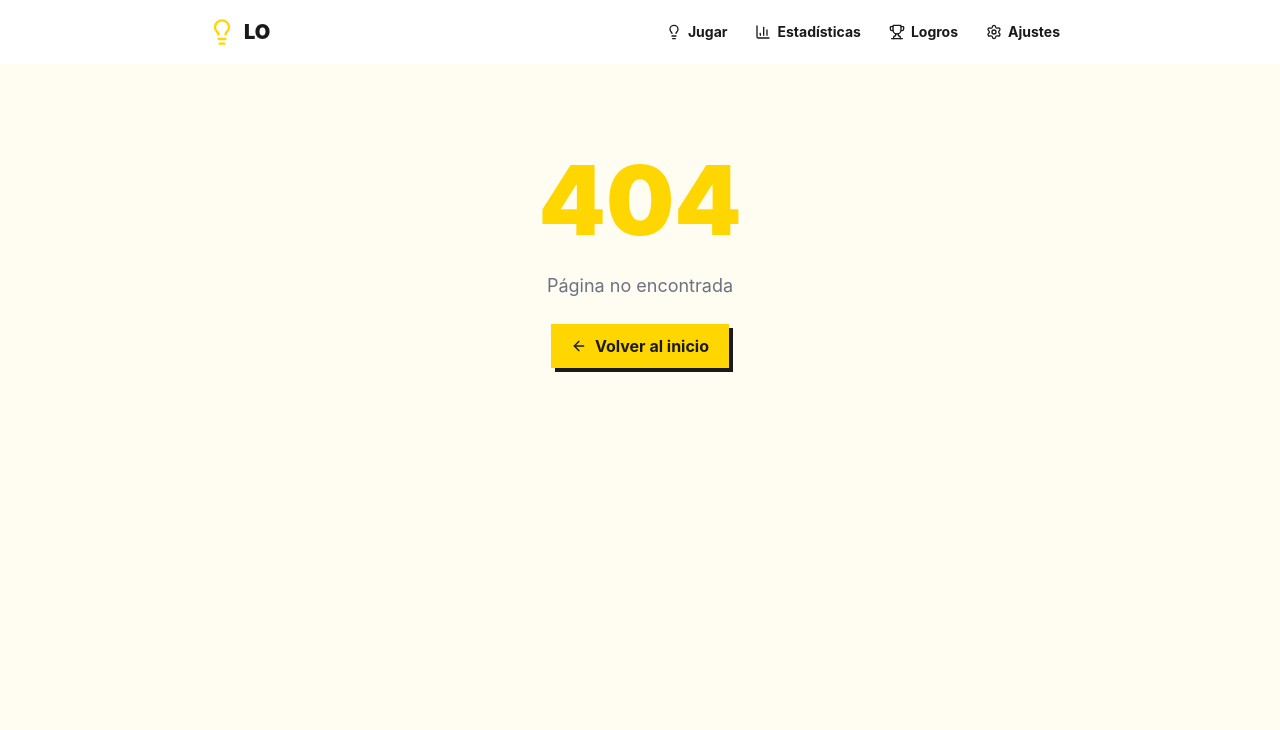
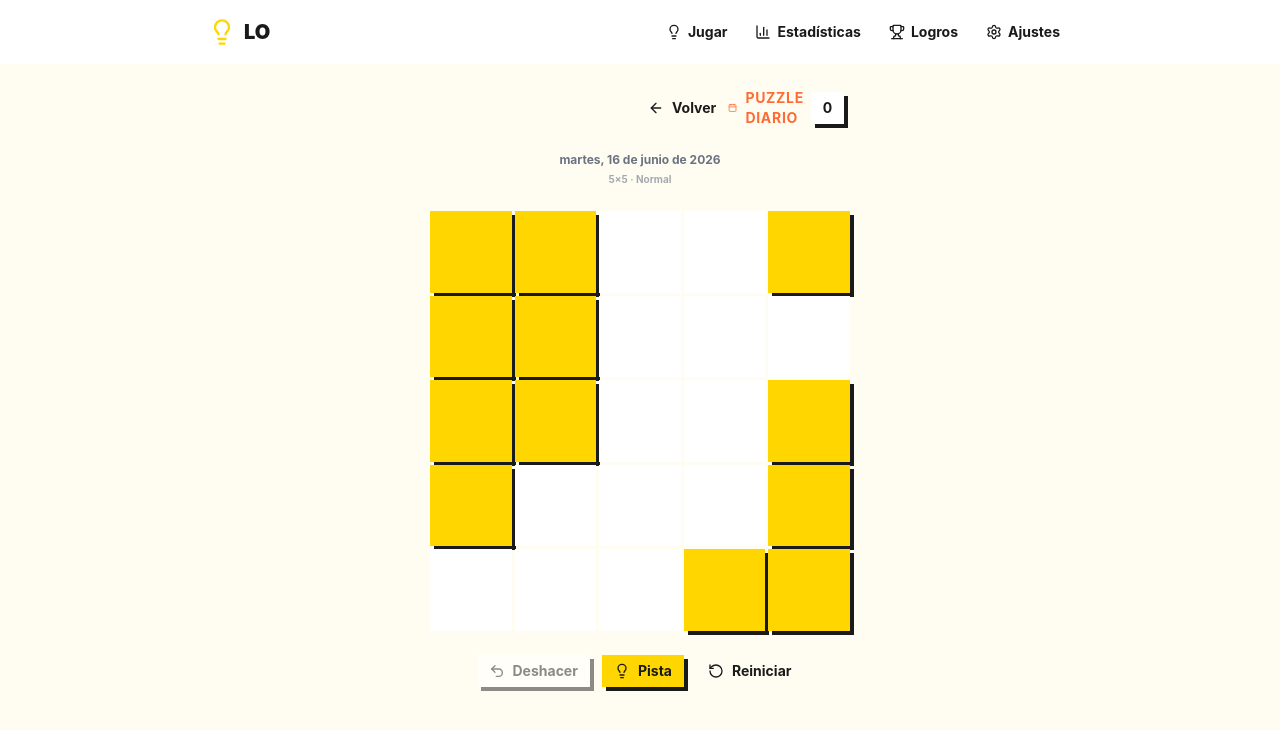
Before and after one commit to NachoLedesma33/LightsOut-Game, a React (Vite) app: page /daily in a window 1280 px wide. Before the commit this address had no page. Shown: the top 730 px of the page. Built offline with nearby package versions, Linux system fonts and the light colour scheme.

Commit message:
Fase 11: sistema de puzzle diario - seed deterministica por fecha UTC (YYYYMMDD), store persistente con streak diario, ruta /daily, modo daily en Home, 2 logros diarios, tracking gamesByMode en estadisticas

```diff
--- a/src/App.tsx
+++ b/src/App.tsx
@@ -18,6 +18,7 @@ export default function App() {
               <Route element={<RootLayout />}>
                 <Route path="/" element={<Home />} />
                 <Route path="/game/:size" element={<Game />} />
+                <Route path="/daily" element={<Game />} />
                 <Route path="/statistics" element={<Statistics />} />
                 <Route path="/achievements" element={<Achievements />} />
                 <Route path="/settings" element={<Settings />} />
--- a/src/core/achievements.ts
+++ b/src/core/achievements.ts
@@ -1,4 +1,5 @@
 import type { StatisticsState, GameRecord } from '../stores/statisticsStore'
+import { useDailyStore } from '../stores/dailyStore'
 
 export interface AchievementDef {
   id: string
@@ -186,4 +187,18 @@ export const ACHIEVEMENTS: AchievementDef[] = [
     icon: '🔦',
     condition: (_stats, game) => game !== undefined && game.hintsUsed >= 4,
   },
+  {
+    id: 'primer_diario',
+    title: 'Ritual diario',
+    description: 'Completa tu primer Puzzle Diario',
+    icon: '📅',
+    condition: (stats) => (stats.gamesByMode['daily'] ?? 0) > 0,
+  },
+  {
+    id: 'racha_diaria_7',
+    title: 'Racha semanal',
+    description: 'Completa 7 Puzzles Diarios consecutivos',
+    icon: '📆',
+    condition: () => useDailyStore.getState().currentStreak >= 7 || useDailyStore.getState().bestStreak >= 7,
+  },
 ]
--- a/src/core/constants.ts
+++ b/src/core/constants.ts
@@ -54,7 +54,6 @@ export const GAME_MODES: ModeInfo[] = [
     title: 'Puzzle Diario',
     description: 'Un nuevo desafío cada día.',
     icon: 'Calendar',
-    comingSoon: true,
   },
   {
     id: 'challenge',
--- /dev/null
+++ b/src/core/dailyPuzzle.ts
@@ -0,0 +1,23 @@
+import type { DifficultyTier } from './types'
+
+export const DAILY_SIZE = 5
+export const DAILY_DIFFICULTY: DifficultyTier = 'medium'
+
+export function getDailyDateKey(): string {
+  const d = new Date()
+  return `${d.getUTCFullYear()}-${String(d.getUTCMonth() + 1).padStart(2, '0')}-${String(d.getUTCDate()).padStart(2, '0')}`
+}
+
+export function getDailySeed(): number {
+  const d = new Date()
+  return d.getUTCFullYear() * 10000 + (d.getUTCMonth() + 1) * 100 + d.getUTCDate()
+}
+
+export function formatDailyDate(): string {
+  const d = new Date()
+  return d.toLocaleDateString('es-ES', { weekday: 'long', day: 'numeric', month: 'long', year: 'numeric' })
+}
+
+export function isSameDay(dateA: string, dateB: string): boolean {
+  return dateA === dateB
+}
--- a/src/pages/Achievements.tsx
+++ b/src/pages/Achievements.tsx
@@ -1,4 +1,5 @@
 import { useMemo } from 'react'
+import { motion } from 'framer-motion'
 import { Trophy, Check, Lock } from 'lucide-react'
 import { PageTransition } from '../components/layout'
 import { ACHIEVEMENTS } from '../core/achievements'
@@ -6,6 +7,7 @@ import type { AchievementDef } from '../core/achievements'
 import { useAchievementStore } from '../stores/achievementStore'
 import { useStatisticsStore } from '../stores/statisticsStore'
 import type { StatisticsState } from '../stores/statisticsStore'
+import { useReducedMotion } from '../hooks/useReducedMotion'
 
 const CATEGORIES: { name: string; ids: string[] }[] = [
   { name: 'Progresión', ids: ['primera_victoria', 'diez_victorias', 'veinticinco_victorias', 'cincuenta_victorias', 'cien_victorias'] },
@@ -14,7 +16,20 @@ const CATEGORIES: { name: string; ids: string[] }[] = [
   { name: 'Tamaños', ids: ['mini_3', 'estandar_5', 'grande_7', 'experto_10', 'todos_tamanos'] },
   { name: 'Dificultades', ids: ['facil', 'normal', 'dificil', 'experto_dif', 'todas_dificultades'] },
   { name: 'Pistas', ids: ['primera_pista', 'coleccionista'] },
+  { name: 'Diario', ids: ['primer_diario', 'racha_diaria_7'] },
 ]
+
+const sectionVariants = {
+  hidden: {},
+  visible: {
+    transition: { staggerChildren: 0.06, delayChildren: 0.05 },
+  },
+}
+
+const cardVariants = {
+  hidden: { opacity: 0, y: 16 },
+  visible: { opacity: 1, y: 0 },
+}
 
 function getProgress(a: AchievementDef, stats: StatisticsState): string | null {
   switch (a.id) {
@@ -60,7 +75,8 @@ function AchievementCard({ def, unlocked, date, stats }: { def: AchievementDef;
   const progress = !unlocked ? getProgress(def, stats) : null
 
   return (
-    <div
+    <motion.div
+      variants={cardVariants}
       className={`flex items-center gap-3 p-3 bg-[var(--color-surface)] border-[var(--border-width)] border-[var(--color-border)] ${!unlocked ? 'opacity-50' : ''}`}
     >
       <div
@@ -81,7 +97,7 @@ function AchievementCard({ def, unlocked, date, stats }: { def: AchievementDef;
         )}
       </div>
       {unlocked && <Check size={16} className="shrink-0 text-[var(--color-success)]" />}
-    </div>
+    </motion.div>
   )
 }
 
@@ -91,6 +107,7 @@ export function Achievements() {
   const unlockedCount = Object.keys(unlocked).length
   const total = ACHIEVEMENTS.length
   const pct = Math.round((unlockedCount / total) * 100)
+  const reduced = useReducedMotion()
 
   const defMap = useMemo(() => {
     const m: Record<string, AchievementDef> = {}
@@ -126,7 +143,12 @@ export function Achievements() {
             if (catDefs.length === 0) return null
             const catUnlocked = catDefs.filter((d) => unlocked[d.id]).length
             return (
-              <section key={cat.name}>
+              <motion.section
+                key={cat.name}
+                variants={!reduced ? sectionVariants : undefined}
+                initial={!reduced ? 'hidden' : undefined}
+                animate={!reduced ? 'visible' : undefined}
+              >
                 <h2 className="text-xs font-black mb-2 text-[var(--color-text)] uppercase tracking-wider flex items-center gap-2">
                   <span>{cat.name}</span>
                   <span className="text-[var(--color-text-muted)]">({catUnlocked}/{catDefs.length})</span>
@@ -142,7 +164,7 @@ export function Achievements() {
                     />
                   ))}
                 </div>
-              </section>
+              </motion.section>
             )
           })}
         </div>
--- a/src/pages/Game.tsx
+++ b/src/pages/Game.tsx
@@ -1,7 +1,8 @@
-import { useParams, useNavigate, useSearchParams } from 'react-router-dom'
-import { useEffect, useMemo } from 'react'
+import { useParams, useNavigate, useSearchParams, useLocation } from 'react-router-dom'
+import { useEffect, useMemo, useState } from 'react'
 import { motion, AnimatePresence } from 'framer-motion'
-import { ArrowLeft, RotateCcw, Lightbulb, Undo2, Sparkles } from 'lucide-react'
+import Confetti from 'react-confetti'
+import { ArrowLeft, RotateCcw, Lightbulb, Undo2, Sparkles, Calendar } from 'lucide-react'
 import { Button } from '../components/ui'
 import { PageTransition } from '../components/layout'
 import { useGameStore } from '../stores/gameStore'
@@ -10,6 +11,9 @@ import { getDifficultyLabel } from '../core/difficulty'
 import { getAvailableDifficulties, getDefaultDifficulty } from '../core/difficulty'
 import type { DifficultyTier } from '../core/types'
 import { cn } from '../lib/utils'
+import { useReducedMotion } from '../hooks/useReducedMotion'
+import { DAILY_SIZE, DAILY_DIFFICULTY, getDailySeed, formatDailyDate } from '../core/dailyPuzzle'
+import { useDailyStore } from '../stores/dailyStore'
 
 const difficultyColors: Record<DifficultyTier, string> = {
   easy: 'text-[var(--color-success)]',
@@ -25,20 +29,48 @@ const difficultyBorders: Record<DifficultyTier, string> = {
   expert: 'border-[var(--color-error)]',
 }
 
+const gridVariants = {
+  hidden: { scale: 0.92, opacity: 0 },
+  visible: {
+    scale: 1,
+    opacity: 1,
+    transition: { staggerChildren: 0.02, delayChildren: 0.05 },
+  },
+}
+
+const cellVariants = {
+  hidden: { opacity: 0, scale: 0.6 },
+  visible: { opacity: 1, scale: 1 },
+}
+
 export function Game() {
   const { size } = useParams()
   const [searchParams] = useSearchParams()
   const navigate = useNavigate()
-  const gridSize = Number(size) || 5
+  const location = useLocation()
+  const reduced = useReducedMotion()
+
+  const isDaily = location.pathname === '/daily'
+  const gridSize = isDaily ? DAILY_SIZE : (Number(size) || 5)
+  const dailySeed = useMemo(() => (isDaily ? getDailySeed() : undefined), [isDaily])
+
+  const [winSize, setWinSize] = useState(() => ({ w: window.innerWidth, h: window.innerHeight }))
+
+  useEffect(() => {
+    const onResize = () => setWinSize({ w: window.innerWidth, h: window.innerHeight })
+    window.addEventListener('resize', onResize)
+    return () => window.removeEventListener('resize', onResize)
+  }, [])
 
   const urlDifficulty = searchParams.get('d') as DifficultyTier | null
 
   const difficulty = useMemo(() => {
+    if (isDaily) return DAILY_DIFFICULTY
     if (urlDifficulty && (getAvailableDifficulties(gridSize) as string[]).includes(urlDifficulty)) {
       return urlDifficulty
     }
     return getDefaultDifficulty(gridSize)
-  }, [urlDifficulty, gridSize])
+  }, [urlDifficulty, gridSize, isDaily])
 
   const {
     grid,
@@ -56,25 +88,43 @@ export function Game() {
   } = useGameStore()
 
   useEffect(() => {
+    if (isDaily) {
+      initGame(gridSize, DAILY_DIFFICULTY, 'daily', dailySeed)
+    } else {
       initGame(gridSize, difficulty)
+    }
     return () => {
       useGameStore.getState().destroy()
     }
-  }, [gridSize, difficulty])
+  }, [gridSize, difficulty, isDaily, dailySeed])
 
   const cellSize = Math.max(28, Math.min(56, Math.floor(380 / gridSize)))
   const gap = gridSize >= 8 ? 1 : gridSize >= 6 ? 2 : 3
   const diffLabel = getDifficultyLabel(storeDifficulty)
 
+  const tapSpring = reduced ? { duration: 0 } : { type: 'spring' as const, stiffness: 500, damping: 20 }
+  const staggerEnabled = !reduced
+
+  const isTodayDone = useDailyStore((s) => s.isTodayCompleted())
+
   return (
     <PageTransition>
       <div className="flex flex-col items-center gap-4 sm:gap-6">
+        {/* Header row */}
         <div className="flex items-center justify-between w-full max-w-sm">
-          <Button variant="ghost" size="sm" onClick={() => navigate('/')}>
+          <Button variant="ghost" size="sm" onClick={() => navigate(isDaily ? '/' : '/')}>
             <ArrowLeft size={16} />
             <span className="hidden sm:inline">Volver</span>
           </Button>
 
+          {isDaily ? (
+            <div className="flex items-center gap-2">
+              <Calendar size={16} className="text-[var(--color-accent)]" />
+              <span className="text-xs sm:text-sm font-bold text-[var(--color-accent)] uppercase tracking-wider">
+                Puzzle Diario
+              </span>
+            </div>
+          ) : (
             <div className="flex items-center gap-2 sm:gap-3">
               <span className={cn(
                 'text-[10px] sm:text-xs font-bold px-1.5 py-0.5 border-[var(--border-width)] uppercase',
@@ -87,6 +137,7 @@ export function Game() {
                 {formatTime(elapsedTime)}
               </span>
             </div>
+          )}
 
           <div className="flex gap-1">
             <Button variant="secondary" size="sm">
@@ -95,16 +146,35 @@ export function Game() {
           </div>
         </div>
 
+        {isDaily && (
+          <div className="flex flex-col items-center gap-1">
+            <div className="text-xs font-bold text-[var(--color-text-muted)]">
+              {formatDailyDate()}
+            </div>
+            <div className="text-[10px] font-bold text-[var(--color-text-muted)] opacity-60">
+              {gridSize}×{gridSize} · {diffLabel}
+            </div>
+            {isTodayDone && (
+              <div className="text-[10px] font-bold text-[var(--color-success)] mt-1">
+                Completado hoy ✓
+              </div>
+            )}
+          </div>
+        )}
+
+        {!isDaily && (
           <div className="flex items-center gap-2 text-sm font-bold text-[var(--color-text-muted)]">
             <Lightbulb size={14} />
             <span>{gridSize}×{gridSize}</span>
           </div>
+        )}
 
+        {/* Grid */}
         <motion.div
-          key={`${gridSize}-${difficulty}`}
-          initial={{ scale: 0.9, opacity: 0 }}
-          animate={{ scale: 1, opacity: 1 }}
-          transition={{ duration: 0.25, ease: 'easeOut' }}
+          key={`${gridSize}-${difficulty}${isDaily ? `-${dailySeed}` : ''}`}
+          variants={gridVariants}
+          initial="hidden"
+          animate="visible"
           className="grid"
           style={{
             gridTemplateColumns: `repeat(${gridSize}, 1fr)`,
@@ -124,15 +194,18 @@ export function Game() {
             const heatIntensity = Math.max(0, heatVal / 5)
 
             return (
-              <button
+              <motion.button
                 key={i}
                 onClick={() => makeMove(row, col)}
                 disabled={disabled}
                 style={{ minHeight: `${cellSize}px` }}
                 className={cn(
-                  'aspect-square cursor-pointer transition-all duration-100 border-[var(--border-width)] border-[var(--color-border)] active:translate-x-[2px] active:translate-y-[2px] active:shadow-[2px_2px_0px_0px_var(--color-shadow)] disabled:cursor-not-allowed disabled:active:translate-x-0 disabled:active:translate-y-0 relative',
+                  'aspect-square cursor-pointer border-[var(--border-width)] border-[var(--color-border)] disabled:cursor-not-allowed relative',
                   isHinted && hintLevel >= 2 && 'animate-pulse-hint',
                 )}
+                variants={staggerEnabled ? cellVariants : undefined}
+                whileTap={disabled ? undefined : { scale: 0.88 }}
+                transition={tapSpring}
               >
                 <div
                   className="w-full h-full transition-colors duration-150 relative"
@@ -169,11 +242,12 @@ export function Game() {
                     </div>
                   )}
                 </div>
-              </button>
+              </motion.button>
             )
           })}
         </motion.div>
 
+        {/* Action buttons */}
         <div className="flex gap-3">
           <Button
             variant="secondary"
@@ -204,10 +278,12 @@ export function Game() {
           </Button>
         </div>
 
+        {/* Hint description */}
         {hintData && (
           <motion.div
             initial={{ opacity: 0, y: -8 }}
             animate={{ opacity: 1, y: 0 }}
+            transition={{ duration: reduced ? 0 : 0.2 }}
             className="text-xs font-bold text-[var(--color-text-muted)] text-center max-w-xs px-3 py-1.5 bg-[var(--color-surface)] border border-[var(--color-border)]"
           >
             {hintData.description}
@@ -215,23 +291,37 @@ export function Game() {
         )}
       </div>
 
+      {/* Win modal */}
       <AnimatePresence>
         {status === 'won' && (
           <motion.div
-            initial={{ opacity: 0, scale: 0.8 }}
-            animate={{ opacity: 1, scale: 1 }}
-            exit={{ opacity: 0, scale: 0.8 }}
+            initial={{ opacity: 0 }}
+            animate={{ opacity: 1 }}
+            exit={{ opacity: 0 }}
             className="fixed inset-0 z-50 flex items-center justify-center bg-[var(--color-shadow)]/60"
           >
+            {!reduced && (
+              <Confetti
+                width={winSize.w}
+                height={winSize.h}
+                numberOfPieces={200}
+                recycle={false}
+                colors={['#FFD600', '#FF6B35', '#22C55E', '#3B82F6', '#EF4444']}
+              />
+            )}
             <motion.div
-              initial={{ y: 40 }}
-              animate={{ y: 0 }}
+              initial={reduced ? { opacity: 0 } : { y: 40 }}
+              animate={reduced ? { opacity: 1 } : { y: 0 }}
               className="bg-[var(--color-surface)] border-[var(--border-width)] border-[var(--color-border)] shadow-[var(--shadow-offset)_0px_0px_var(--color-shadow)] p-8 text-center max-w-sm mx-4"
             >
               <motion.div
-                initial={{ rotate: -10, scale: 0 }}
-                animate={{ rotate: 0, scale: 1 }}
-                transition={{ type: 'spring', damping: 12, stiffness: 200, delay: 0.15 }}
+                initial={reduced ? { opacity: 0 } : { rotate: -10, scale: 0 }}
+                animate={reduced ? { opacity: 1 } : { rotate: 0, scale: 1 }}
+                transition={
+                  reduced
+                    ? { duration: 0 }
+                    : { type: 'spring', damping: 12, stiffness: 200, delay: 0.15 }
+                }
               >
                 <Sparkles
                   size={64}
@@ -240,14 +330,14 @@ export function Game() {
               </motion.div>
               <h2 className="text-2xl font-black mb-2">¡Ganaste!</h2>
               <p className="text-[var(--color-text-muted)] mb-2">
-                {gridSize}×{gridSize} · {diffLabel}
+                {isDaily ? 'Puzzle Diario' : `${gridSize}×${gridSize} · ${diffLabel}`}
               </p>
               <p className="text-[var(--color-text-muted)] mb-6">
                 {moveCount} movimientos {elapsedTime > 0 && `en ${formatTime(elapsedTime)}`}
               </p>
               <div className="flex gap-3 justify-center">
-                <Button variant="primary" onClick={() => initGame(gridSize, storeDifficulty)}>
-                  Nueva partida
+                <Button variant="primary" onClick={() => navigate(isDaily ? '/' : '')}>
+                  {isDaily ? 'Volver al inicio' : 'Nueva partida'}
                 </Button>
                 <Button variant="ghost" onClick={() => navigate('/')}>
                   Inicio
--- a/src/pages/Home.tsx
+++ b/src/pages/Home.tsx
@@ -24,6 +24,10 @@ export function Home() {
   const [selectedSize, setSelectedSize] = useState<number | null>(null)
 
   const handleModeSelect = (modeId: GameMode) => {
+    if (modeId === 'daily') {
+      navigate('/daily')
+      return
+    }
     if (modeId === 'classic' || modeId === 'expert') {
       setSelectedMode(modeId)
       setSelectedSize(null)
--- /dev/null
+++ b/src/stores/dailyStore.ts
@@ -0,0 +1,77 @@
+import { create } from 'zustand'
+import { persist } from 'zustand/middleware'
+import { getDailyDateKey } from '../core/dailyPuzzle'
+
+export interface DailyResult {
+  time: number
+  moves: number
+  hintsUsed: number
+  completedAt: string
+}
+
+interface DailyState {
+  completedPuzzles: Record<string, DailyResult>
+  currentStreak: number
+  bestStreak: number
+}
+
+interface DailyActions {
+  recordCompletion: (result: Omit<DailyResult, 'completedAt'>) => void
+  isTodayCompleted: () => boolean
+  getTodayResult: () => DailyResult | null
+  clearDaily: () => void
+}
+
+type DailyStore = DailyState & DailyActions
+
+const initialState: DailyState = {
+  completedPuzzles: {},
+  currentStreak: 0,
+  bestStreak: 0,
+}
+
+export const useDailyStore = create<DailyStore>()(
+  persist(
+    (set, get) => ({
+      ...initialState,
+
+      recordCompletion: (result) =>
+        set((state) => {
+          const today = getDailyDateKey()
+          if (state.completedPuzzles[today]) return state
+
+          const yesterday = getPreviousDateKey(today)
+          const completedYesterday = !!state.completedPuzzles[yesterday]
+          const newStreak = completedYesterday ? state.currentStreak + 1 : 1
+
+          return {
+            completedPuzzles: {
+              ...state.completedPuzzles,
+              [today]: { ...result, completedAt: new Date().toISOString() },
+            },
+            currentStreak: newStreak,
+            bestStreak: Math.max(state.bestStreak, newStreak),
+          }
+        }),
+
+      isTodayCompleted: () => {
+        const today = getDailyDateKey()
+        return today in get().completedPuzzles
+      },
+
+      getTodayResult: () => {
+        const today = getDailyDateKey()
+        return get().completedPuzzles[today] ?? null
+      },
+
+      clearDaily: () => set({ ...initialState }),
+    }),
+    { name: 'lightsout-daily' },
+  ),
+)
+
+function getPreviousDateKey(dateKey: string): string {
+  const [y, m, d] = dateKey.split('-').map(Number)
+  const prev = new Date(Date.UTC(y, m - 1, d - 1))
+  return `${prev.getUTCFullYear()}-${String(prev.getUTCMonth() + 1).padStart(2, '0')}-${String(prev.getUTCDate()).padStart(2, '0')}`
+}
--- a/src/stores/gameStore.ts
+++ b/src/stores/gameStore.ts
@@ -4,6 +4,7 @@ import type { Move, GameStatus, GameMode, DifficultyTier, HintLevel, HintData }
 import type { GameRecord } from './statisticsStore'
 import { useStatisticsStore } from './statisticsStore'
 import { useAchievementStore } from './achievementStore'
+import { useDailyStore } from './dailyStore'
 
 interface GameState {
   grid: boolean[][]
@@ -20,7 +21,7 @@ interface GameState {
 }
 
 interface GameActions {
-  initGame: (size: number, difficulty?: DifficultyTier, mode?: GameMode) => void
+  initGame: (size: number, difficulty?: DifficultyTier, mode?: GameMode, seed?: number) => void
   makeMove: (row: number, col: number) => void
   reset: () => void
   undo: () => void
@@ -73,12 +74,12 @@ export const useGameStore = create<GameState & GameActions>((set, get) => ({
   hintData: null,
   hintsUsed: 0,
 
-  initGame: (size, difficulty = 'medium', mode = 'classic') => {
+  initGame: (size, difficulty = 'medium', mode = 'classic', seed?: number) => {
     if (manager) {
       manager.destroy()
     }
     manager = new GameManager(size, mode, difficulty)
-    manager!.init()
+    manager!.init(seed)
     set(() => ({ size, mode, difficulty, hintLevel: 0, hintData: null, hintsUsed: 0 }))
     syncFromManager(set)
     startTimer(set)
@@ -106,6 +107,13 @@ export const useGameStore = create<GameState & GameActions>((set, get) => ({
       }
       useStatisticsStore.getState().recordGame(gameRecord)
       useAchievementStore.getState().check(gameRecord)
+      if (state.mode === 'daily') {
+        useDailyStore.getState().recordCompletion({
+          time: state.elapsedTime,
+          moves: state.moveCount,
+          hintsUsed: state.hintsUsed,
+        })
+      }
     }
   },
 
--- a/src/stores/statisticsStore.ts
+++ b/src/stores/statisticsStore.ts
@@ -19,6 +19,7 @@ export interface StatisticsState {
   wonGames: number
   gamesBySize: Record<string, number>
   gamesByDifficulty: Record<DifficultyTier, number>
+  gamesByMode: Record<GameMode, number>
   totalMoves: number
   totalTime: number
   totalHints: number
@@ -46,6 +47,7 @@ const initialState: StatisticsState = {
   wonGames: 0,
   gamesBySize: {},
   gamesByDifficulty: { easy: 0, medium: 0, hard: 0, expert: 0 },
+  gamesByMode: { classic: 0, expert: 0, infinite: 0, timed: 0, daily: 0, challenge: 0, chaos: 0 },
   totalMoves: 0,
   totalTime: 0,
   totalHints: 0,
@@ -84,6 +86,10 @@ export const useStatisticsStore = create<StatisticsStore>()(
               ...state.gamesByDifficulty,
               [record.difficulty]: state.gamesByDifficulty[record.difficulty] + 1,
             },
+            gamesByMode: {
+              ...state.gamesByMode,
+              [record.mode]: state.gamesByMode[record.mode] + 1,
+            },
             totalMoves: state.totalMoves + record.moves,
             totalTime: state.totalTime + record.time,
             totalHints: state.totalHints + record.hintsUsed,
```
Lines whose indentation alone changed are shown as unchanged.
